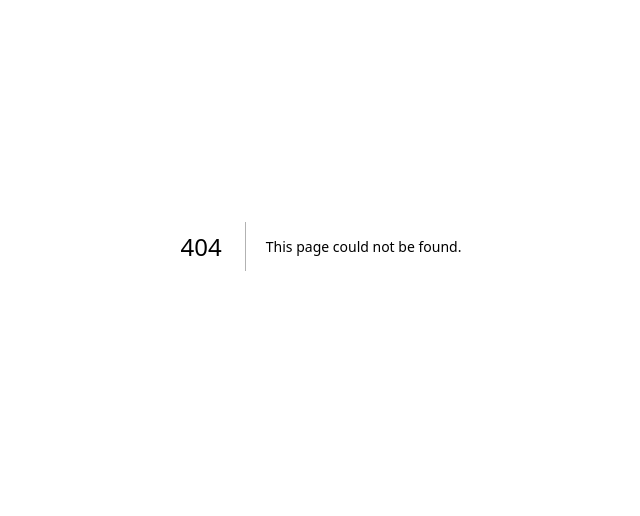
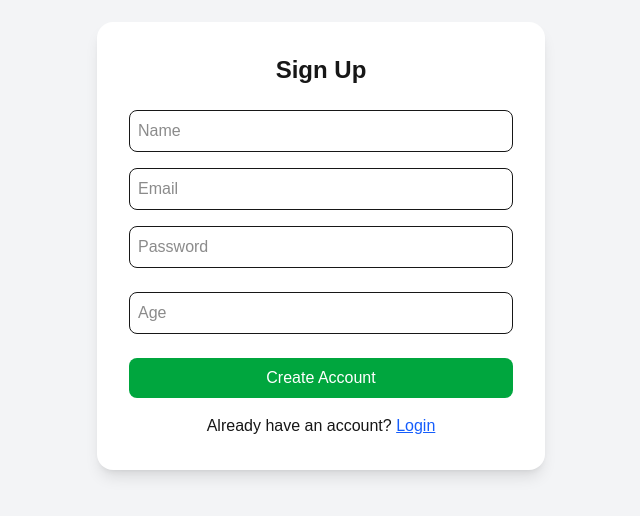
Before and after one commit to GhulamMustafa3/next-user, a Next.js app: page /auth/signup in a window 1280 px wide. Before the commit this address had no page. Shown: the part 154-670 px from the top of the page, without its empty margins (319-959 px from the left). Built offline with nearby package versions, Linux system fonts and the light colour scheme.

Commit message:
Add Safe Routing With Hook And Implement Backend

```diff
--- /dev/null
+++ b/app/auth/login/page.tsx
@@ -0,0 +1,92 @@
+"use client";
+
+import { useState, ChangeEvent, FormEvent } from "react";
+import Link from "next/link";
+import { useRouter } from "next/navigation";
+
+export default function LoginPage() {
+  const [formData, setFormData] = useState({
+    email: "",
+    password: "",
+  });
+  const [message, setMessage] = useState("");
+  const router = useRouter();
+
+  const handleChange = (e: ChangeEvent<HTMLInputElement>) => {
+    const { name, value } = e.target;
+    setFormData((prev) => ({ ...prev, [name]: value }));
+  };
+
+  const handleLogin = async (e: FormEvent) => {
+    e.preventDefault();
+
+    try {
+      const res = await fetch("http://localhost:8008/api/login", {
+        method: "POST",
+        headers: { "Content-Type": "application/json" },
+        body: JSON.stringify(formData),
+      });
+
+      const data = await res.json();
+
+      if (res.ok) {
+        console.log("User:", data.user);
+
+
+        localStorage.setItem("token", data.token);
+        localStorage.setItem("role", data.user.role);
+
+
+        router.push("/users");
+      } else {
+        setMessage(data.error || "Login failed");
+      }
+    } catch (error) {
+      setMessage("Network error");
+    }
+  };
+
+  return (
+    <div className="min-h-screen flex items-center justify-center bg-gray-100">
+      <div className="bg-white shadow-lg rounded-2xl p-8 w-full max-w-md">
+        <h2 className="text-2xl font-bold mb-6 text-center">Login</h2>
+
+        <form onSubmit={handleLogin}>
+          <input
+            type="email"
+            name="email"
+            placeholder="Email"
+            value={formData.email}
+            onChange={handleChange}
+            className="w-full p-2 mb-4 border rounded-lg"
+            required
+          />
+          <input
+            type="password"
+            name="password"
+            placeholder="Password"
+            value={formData.password}
+            onChange={handleChange}
+            className="w-full p-2 mb-6 border rounded-lg"
+            required
+          />
+          <button
+            type="submit"
+            className="w-full bg-blue-600 text-white py-2 rounded-lg hover:bg-blue-700"
+          >
+            Login
+          </button>
+        </form>
+
+        {message && <p className="mt-4 text-center text-red-600">{message}</p>}
+
+        <p className="mt-4 text-center">
+          Don't have an account?{" "}
+          <Link href="/auth/signup" className="text-blue-600 underline">
+            Sign Up
+          </Link>
+        </p>
+      </div>
+    </div>
+  );
+}
--- /dev/null
+++ b/app/auth/signup/page.tsx
@@ -0,0 +1,110 @@
+"use client";
+
+import Link from "next/link";
+import { useState, ChangeEvent, FormEvent } from "react";
+
+export default function SignupPage() {
+    const [formData, setFormData] = useState({
+        name: "",
+        email: "",
+        password: "",
+        age:""
+    });
+    const [message, setMessage] = useState("");
+
+    const handleChange = (e: ChangeEvent<HTMLInputElement>) => {
+        const { name, value } = e.target;
+        setFormData((prev) => ({ ...prev, [name]: value }));
+    };
+
+    const handleSubmit = async (e: FormEvent) => {
+        e.preventDefault();
+
+        try {
+            const res = await fetch("http://localhost:8008/api/signup", {
+                method: "POST",
+                headers: { "Content-Type": "application/json" },
+                body: JSON.stringify(formData),
+            });
+
+            const data = await res.json();
+
+            if (res.ok) {
+                setMessage("Signup successful ");
+                localStorage.setItem("token", data.token);
+                console.log("User:", data.user);
+            } else {
+                setMessage(data.error || "Signup failed ");
+            }
+        } catch (error) {
+            setMessage("Network error ");
+        }
+    };
+
+    return (
+        <div className="min-h-screen flex items-center justify-center bg-gray-100">
+            <form
+                onSubmit={handleSubmit}
+                className="bg-white shadow-lg rounded-2xl p-8 w-full max-w-md"
+            >
+                <h2 className="text-2xl font-bold mb-6 text-center">Sign Up</h2>
+
+                <input
+                    type="text"
+                    name="name"
+                    placeholder="Name"
+                    value={formData.name}
+                    onChange={handleChange}
+                    className="w-full p-2 mb-4 border rounded-lg"
+                    required
+                />
+
+                <input
+                    type="email"
+                    name="email"
+                    placeholder="Email"
+                    value={formData.email}
+                    onChange={handleChange}
+                    className="w-full p-2 mb-4 border rounded-lg"
+                    required
+                />
+
+                <input
+                    type="password"
+                    name="password"
+                    placeholder="Password"
+                    value={formData.password}
+                    onChange={handleChange}
+                    className="w-full p-2 mb-6 border rounded-lg"
+                    required
+                />
+                 <input
+                    type="number"
+                    name="age"
+                    placeholder="Age"
+                    value={formData.age}
+                    onChange={handleChange}
+                    className="w-full p-2 mb-6 border rounded-lg"
+                    required
+                    min={1}
+                />
+
+                <button
+                    type="submit"
+                    className="w-full bg-green-600 text-white py-2 rounded-lg hover:bg-green-700"
+                >
+                    Create Account
+                </button>
+
+                {message && <p className="mt-4 text-center">{message}</p>}
+
+                <p className="mt-4 text-center">
+                    Already have an account?{" "}
+                    <Link href="/auth/login" className="text-blue-600 underline">
+                        Login
+                    </Link>
+                </p>
+            </form>
+        </div>
+    );
+}
--- a/app/users/[id]/edit/page.tsx
+++ b/app/users/[id]/edit/page.tsx
@@ -3,31 +3,32 @@
 import { useEffect, useState } from "react";
 import { useParams, useRouter } from "next/navigation";
 import UserForm from "@/components/UserForm";
-import { updateUser } from "@/lib/api/users";
-
-
+import { fetchUser, updateUser } from "@/lib/api/users";
+import { useAuthRedirect } from "@/hooks/useAuthRedirect";
 
 export default function EditUserPage() {
-  const { id } = useParams();
+  const { id } =useParams<{ id: string }>();
   const router = useRouter();
   const [initialData, setInitialData] = useState<any>(null);
-
+    const { isChecking } = useAuthRedirect();
 
   useEffect(() => {
-    const fetchUserById = async () => {
+    const getUser = async () => {
+      if (!id) return;
+
       try {
-        const res = await fetch(`http://localhost:8008/users/${id}`);
-        if (!res.ok) throw new Error("Failed to fetch user");
-        const user = await res.json();
+
+        const users = await fetchUser();
+        const user = users.find((u: any) => u.id === id);
+        if (!user) throw new Error("User not found");
         setInitialData(user);
       } catch (error) {
         console.error("Error fetching user:", error);
       }
     };
 
-    if (id) fetchUserById();
+    getUser();
   }, [id]);
-
 
   const handleUpdate = async (updatedData: {
     name: string;
@@ -40,7 +41,7 @@ export default function EditUserPage() {
 
     try {
       const updatedUser = await updateUser(
-        id as string,
+        id,
         updatedData.name,
         updatedData.email,
         updatedData.age,
@@ -56,6 +57,10 @@ export default function EditUserPage() {
   };
 
   if (!initialData) return <p>Loading user data...</p>;
+   if (isChecking) {
+
+    return <p className="p-4">Checking authentication...</p>;
+  }
 
   return (
     <div className="max-w-lg mx-auto mt-8">
--- a/app/users/[id]/page.tsx
+++ b/app/users/[id]/page.tsx
@@ -4,12 +4,15 @@ import { useEffect, useState } from "react";
 import { useParams } from "next/navigation";
 import UserDetail from "@/components/UserDetail";
 import { fetchUser } from "@/lib/api/users";
+import { useAuthRedirect } from "@/hooks/useAuthRedirect";
 
 
 export default function UserDetailPage() {
   const { id } = useParams();
   const [user, setUser] = useState<any | null>(null);
   const [loading, setLoading] = useState(true);
+  const{isChecking}=useAuthRedirect();
+
 
   useEffect(() => {
     const loadUser = async () => {
@@ -31,6 +34,10 @@ export default function UserDetailPage() {
       </main>
     );
   }
+  if (isChecking) {
+
+    return <p className="p-4">Checking authentication...</p>;
+  }
 
   return (
     <main className="p-6">
--- a/app/users/new/page.tsx
+++ b/app/users/new/page.tsx
@@ -3,9 +3,12 @@
 import UserForm from "@/components/UserForm";
 import { useRouter } from "next/navigation";
 import { createUser } from "@/lib/api/users";
+import { useAuthRedirect } from "@/hooks/useAuthRedirect";
 
 export default function AddUserPage() {
   const router = useRouter();
+  const { isChecking } = useAuthRedirect();
+
 
   const handleUserAdded = async (newUserData: {
     name: string;
@@ -33,6 +36,10 @@ export default function AddUserPage() {
       console.error("Error adding user:", error);
     }
   };
+  if (isChecking) {
+
+    return <p className="p-4">Checking authentication...</p>;
+  }
 
   return (
     <main className="min-h-screen bg-gray-100 p-6">
--- a/app/users/page.tsx
+++ b/app/users/page.tsx
@@ -1,17 +1,73 @@
+"use client";
+
 import Link from "next/link";
 import UserTable from "@/components/UserTable";
+import { useRouter } from "next/navigation";
+import { useEffect, useState } from "react";
+import { useAuthRedirect } from "@/hooks/useAuthRedirect";
 
 export default function UsersPage() {
+  const router = useRouter();
+  const [role, setRole] = useState<string>("");
+ const {isChecking}=useAuthRedirect();
+
+
+  useEffect(() => {
+
+    const storedRole = localStorage.getItem("role") || "";
+    setRole(storedRole);
+  }, []);
+
+  const handleLogout = async () => {
+    const token = localStorage.getItem("token");
+    if (!token) return;
+
+    try {
+      const res = await fetch("http://localhost:8008/api/logout", {
+        method: "POST",
+        headers: {
+          "Content-Type": "application/json",
+          Authorization: `Bearer ${token}`,
+        },
+      });
+
+      if (res.ok) {
+        localStorage.removeItem("token");
+        localStorage.removeItem("role");
+        router.push("/auth/login");
+      }
+    } catch (error) {
+      console.error(error);
+    }
+  };
+    if (isChecking) {
+
+    return <p className="p-4">Checking authentication...</p>;
+  }
+
   return (
     <main className="p-4">
       <div className="flex items-center justify-between mb-4">
         <h1 className="text-2xl font-bold">All Users</h1>
+
+        <div className="space-x-2">
+
+          {role === "admin" && (
             <Link
               href="/users/new"
               className="px-4 py-2 bg-blue-600 text-white rounded hover:bg-blue-700"
             >
               Create User
             </Link>
+          )}
+
+          <button
+            onClick={handleLogout}
+            className="px-4 py-2 bg-red-600 text-white rounded hover:bg-red-700"
+          >
+            Logout
+          </button>
+        </div>
       </div>
 
       <UserTable />
--- a/components/UserDetail.tsx
+++ b/components/UserDetail.tsx
@@ -1,3 +1,5 @@
+"use client";
+
 import Image from "next/image";
 
 export default function UserDetail({ user }: { user: any }) {
@@ -11,28 +13,34 @@ export default function UserDetail({ user }: { user: any }) {
 
   return (
     <div className="p-6 border rounded-lg shadow-md max-w-md">
-      <h1 className="text-2xl font-bold mb-4">{user.name}</h1>
 
-      {user.image_url ? (
-        <Image
-          src={user.image_url}
-          alt={user.name}
-          width={120}
-          height={120}
-          className="rounded-full mb-4"
-        />
-      ) : (
-        <div className="w-[120px] h-[120px] rounded-full bg-gray-200 flex items-center justify-center mb-4">
-          <span className="text-gray-500">No Image</span>
+      {user.image_url && (
+        <div className="mb-4 flex justify-center">
+          <Image
+            src={user.image_url}
+            alt={user.name || "User Avatar"}
+            width={120}
+            height={120}
+            className="rounded-full object-cover"
+          />
         </div>
       )}
 
+      <h1 className="text-2xl font-bold mb-4">{user.name}</h1>
+
       <div className="space-y-2">
-        <p><span className="font-semibold">ID:</span> {user.id}</p>
-        <p><span className="font-semibold">Email:</span> {user.email}</p>
-        <p><span className="font-semibold">Age:</span> {user.age}</p>
-        <p><span className="font-semibold">Role:</span> {user.role}</p>
-
+        <p>
+          <span className="font-semibold">ID:</span> {user.id}
+        </p>
+        <p>
+          <span className="font-semibold">Email:</span> {user.email}
+        </p>
+        <p>
+          <span className="font-semibold">Age:</span> {user.age}
+        </p>
+        <p>
+          <span className="font-semibold">Role:</span> {user.role}
+        </p>
       </div>
     </div>
   );
--- a/components/UserForm.tsx
+++ b/components/UserForm.tsx
@@ -34,10 +34,13 @@ export default function UserForm({ initialData, onSubmit, isEdit }: UserFormProp
 
   useEffect(() => {
     if (initialData) {
-      setFormData({
-        ...initialData,
-        role: initialData.role.toLowerCase(),
-      });
+     setFormData({
+      name: initialData.name ?? "",
+      email: initialData.email ?? "",
+      age: initialData.age ?? 18,
+      role: initialData.role?.toLowerCase() ?? "",
+      image_url: initialData.image_url ?? "",
+    });
     }
   }, [initialData]);
 
@@ -99,7 +102,7 @@ export default function UserForm({ initialData, onSubmit, isEdit }: UserFormProp
         {isEdit ? "Edit User" : "Add User"}
       </h2>
 
-      {/* Name */}
+
       <div>
         <label className="block text-sm font-medium">Name</label>
         <input
@@ -113,7 +116,7 @@ export default function UserForm({ initialData, onSubmit, isEdit }: UserFormProp
         {errors.name && <p className="text-red-500 text-sm">{errors.name}</p>}
       </div>
 
-      {/* Email */}
+
       <div>
         <label className="block text-sm font-medium">Email</label>
         <input
@@ -127,7 +130,6 @@ export default function UserForm({ initialData, onSubmit, isEdit }: UserFormProp
         {errors.email && <p className="text-red-500 text-sm">{errors.email}</p>}
       </div>
 
-      {/* Age */}
       <div>
         <label className="block text-sm font-medium">Age</label>
         <input
@@ -141,7 +143,7 @@ export default function UserForm({ initialData, onSubmit, isEdit }: UserFormProp
         {errors.age && <p className="text-red-500 text-sm">{errors.age}</p>}
       </div>
 
-      {/* Role */}
+
       <div>
         <label className="block text-sm font-medium">Role</label>
         <select
@@ -160,13 +162,13 @@ export default function UserForm({ initialData, onSubmit, isEdit }: UserFormProp
         {errors.role && <p className="text-red-500 text-sm">{errors.role}</p>}
       </div>
 
-      {/* Profile Image URL */}
+
       <div>
         <label className="block text-sm font-medium">Profile Image URL</label>
         <input
           type="url"
           name="image_url"
-          value={formData.image_url}
+          value={formData.image_url|| ""}
           onChange={handleChange}
           className="w-full mt-1 p-2 border rounded-lg"
           placeholder="https://example.com/profile.jpg"
--- a/components/UserTable.tsx
+++ b/components/UserTable.tsx
@@ -2,13 +2,16 @@
 
 import { useState, useEffect } from "react";
 import Link from "next/link";
-import Image from "next/image";
 import { deleteUser, fetchUser } from "@/lib/api/users";
 
 
 export default function UserTable() {
   const [users, setUsers] = useState<any[]>([]);
-
+  const [currentRole, setCurrentRole] = useState<string>("");
+  useEffect(() => {
+    const role = localStorage.getItem("role") || "";
+    setCurrentRole(role);
+  }, []);
   useEffect(() => {
     const loadUsers = async () => {
       const data = await fetchUser();
@@ -18,6 +21,7 @@ export default function UserTable() {
   }, []);
 
   const handleDelete = async (id: string) => {
+    if (currentRole !== "admin") return;
     await deleteUser(id);
     setUsers((prev) => prev.filter((u) => u.id !== id));
   };
@@ -28,31 +32,19 @@ export default function UserTable() {
         <thead className="bg-gray-100">
           <tr>
             <th className="border p-2">ID</th>
-            <th className="border p-2">Image</th>
+
             <th className="border p-2">Name</th>
             <th className="border p-2">Email</th>
             <th className="border p-2">Age</th>
             <th className="border p-2">Role</th>
-            <th className="border p-2">Actions</th>
+            {currentRole === "admin" && <th className="border p-2">Actions</th>}
           </tr>
         </thead>
         <tbody>
           {users.map((u) => (
             <tr key={u.id}>
               <td className="border p-2">{u.id}</td>
-              <td className="border p-2 text-center">
-                {u.image_url ? (
-                  <Image
-                    src={u.image_url}
-                    alt={u.name}
-                    width={40}
-                    height={40}
-                    className="rounded-full mx-auto"
-                  />
-                ) : (
-                  <span className="text-gray-400">No Image</span>
-                )}
-              </td>
+
               <td className="border p-2">
                 <Link href={`/users/${u.id}`} className="text-blue-600 underline">
                   {u.name}
@@ -62,6 +54,8 @@ export default function UserTable() {
               <td className="border p-2">{u.age}</td>
               <td className="border p-2 capitalize">{u.role}</td>
 
+
+              {currentRole === "admin" && (
                 <td className="border p-2 space-x-2">
                   <Link
                     href={`/users/${u.id}/edit`}
@@ -76,6 +70,7 @@ export default function UserTable() {
                     Delete
                   </button>
                 </td>
+              )}
             </tr>
           ))}
 
--- /dev/null
+++ b/hooks/useAuthRedirect.tsx
@@ -0,0 +1,22 @@
+
+"use client";
+
+import { useEffect, useState } from "react";
+import { useRouter } from "next/navigation";
+
+export function useAuthRedirect() {
+  const router = useRouter();
+   const [isChecking, setIsChecking] = useState(true);
+
+  useEffect(() => {
+    const token = localStorage.getItem("token");
+
+    if (!token) {
+      router.replace("/auth/login");
+
+    }else {
+      setIsChecking(false);
+    }
+  }, [router]);
+   return { isChecking };
+}
--- a/lib/api/users.tsx
+++ b/lib/api/users.tsx
@@ -1,109 +1,106 @@
-const API_BASE = "http://localhost:8008/users";
+const API_BASE = "http://localhost:8008/api/users";
+
+
+const getToken = () => localStorage.getItem("token") || "";
+
+
 export const fetchUser = async () => {
   try {
+    const res = await fetch(API_BASE, {
+      method: "GET",
+      headers: {
+        "Content-Type": "application/json",
+        Authorization: `Bearer ${getToken()}`,
+      },
+    });
+    const data = await res.json();
+    return Array.isArray(data) ? data : [];
+  } catch (error) {
+    console.error("Error Fetching Users", error);
+    return [];
+  } finally {
+    console.log("GET /api/users completed");
+  }
+};
 
-        const res = await fetch(API_BASE, {
-            method: 'GET'
-        })
-        const data = await res.json();
-        return data;
-    }
-    catch (error) {
-        console.log('Error Fetching Users', error);
 
-        return [];
 
-    }
-    finally {
-        console.log('Get Request Completed')
-    }
-}
-export const createUser = async (id: string,
+
+
+export const createUser = async (
+  id: string,
   name: string,
   email: string,
   age: number,
   role: string,
-    image_url: string) => {
+  image_url: string
+) => {
   try {
     const res = await fetch(API_BASE, {
-            method: 'POST',
+      method: "POST",
       headers: {
         "Content-Type": "application/json",
       },
       body: JSON.stringify({ id, name, email, age, role, image_url }),
     });
-        const newUser = await res.json();
-        return newUser;
-
-    }
-    catch (error) {
+    const data = await res.json();
+    return data;
+  } catch (error) {
     console.error("Error creating user:", error);
     return null;
+  } finally {
+    console.log("POST /api/users completed");
+  }
+};
 
-    }
-    finally {
-        console.log("POST request completed ");
-    }
-}
-export const updateUser = async (id: string,
+
+export const updateUser = async (
+  id: string,
   name: string,
   email: string,
   age: number,
   role: string,
-    image_url: string) => {
+  image_url: string
+) => {
   try {
     const res = await fetch(`${API_BASE}/${id}`, {
       method: "PUT",
-            headers: { "Content-Type": "application/json" },
+      headers: {
+        "Content-Type": "application/json",
+        Authorization: `Bearer ${getToken()}`,
+      },
       body: JSON.stringify({ name, email, age, role, image_url }),
     });
-        const result = await res.json();
-        return result;
-
-    }
-    catch (error) {
+    const data = await res.json();
+    return data;
+  } catch (error) {
     console.error("Error updating user:", error);
     return null;
+  } finally {
+    console.log(`PUT /api/users/${id} completed`);
   }
-    finally {
-        console.log("PUT request completed ");
-    }
-}
-// const patchUser = async (id: Number, fields: Partial<{ name: string, email: string }>) => {
-//     try {
-//         const res = await fetch("api/user", {
-//             method: "PATCH",
-//             headers: { "Content-Type": "application/json" },
-//             body: JSON.stringify({ userId: id, ...fields }),
-//         });
-//         const result = await res.json();
-//         return result;
+};
 
-//     }
-//     catch (error) {
-//         console.error("Error updating user:", error);
-//         return null;
-//     }
-//     finally {
-//         console.log("PUT request completed ");
-//     }
 
-// }
 export const deleteUser = async (id: string) => {
   try {
     const res = await fetch(`${API_BASE}/${id}`, {
       method: "DELETE",
+      headers: {
+        "Content-Type": "application/json",
+        Authorization: `Bearer ${getToken()}`,
+      },
     });
 
     if (!res.ok) throw new Error("Failed to delete user");
 
-        const result = await res.json();
-        console.log("User deleted:", result);
-        return result;
+    const data = await res.json();
+    console.log("User deleted:", data);
+    return data;
   } catch (error) {
     console.error("Error deleting user:", error);
     return null;
   } finally {
-        console.log("DELETE request completed ");
+    console.log(`DELETE /api/users/${id} completed`);
   }
 };
```
Lines whose indentation alone changed are shown as unchanged.
